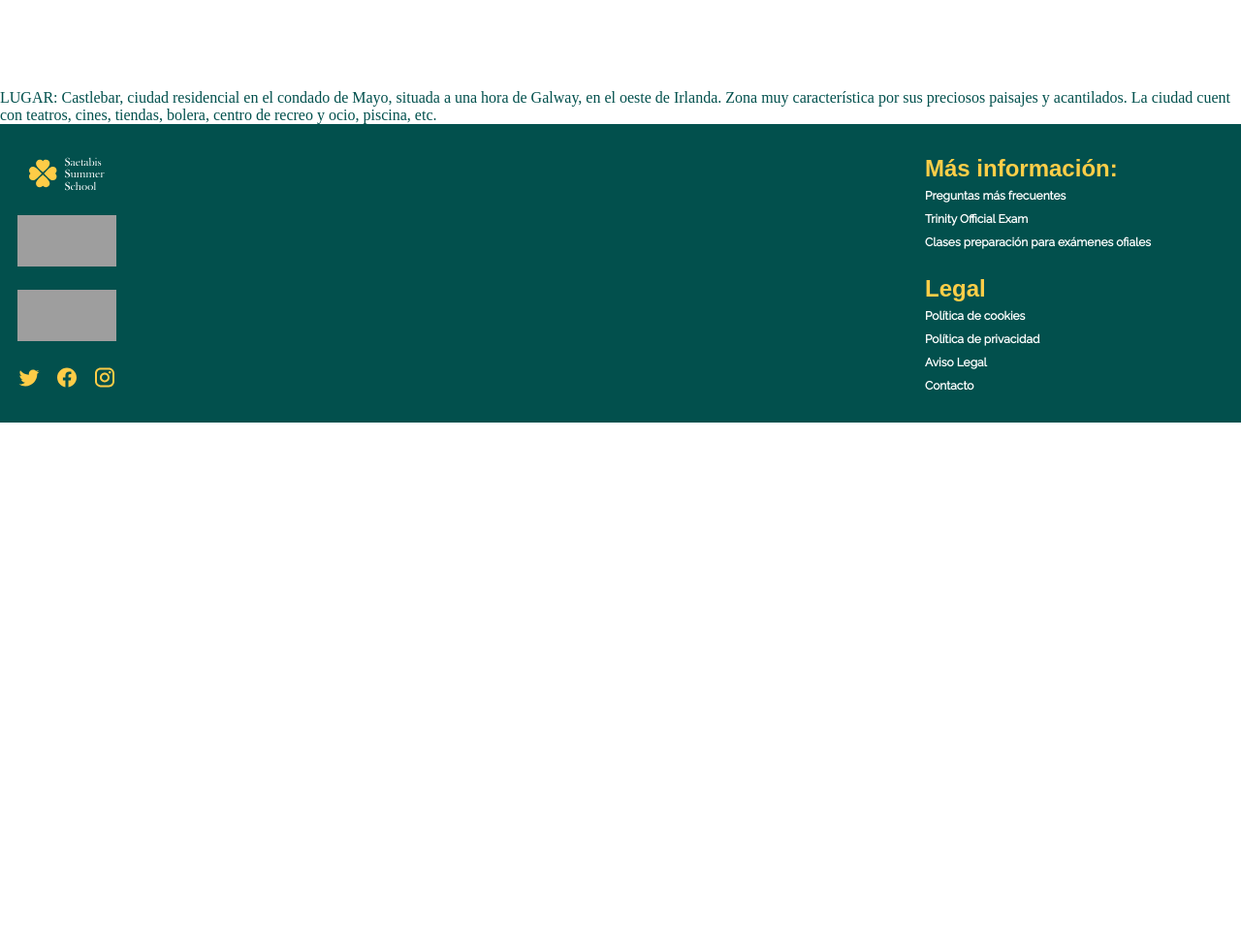
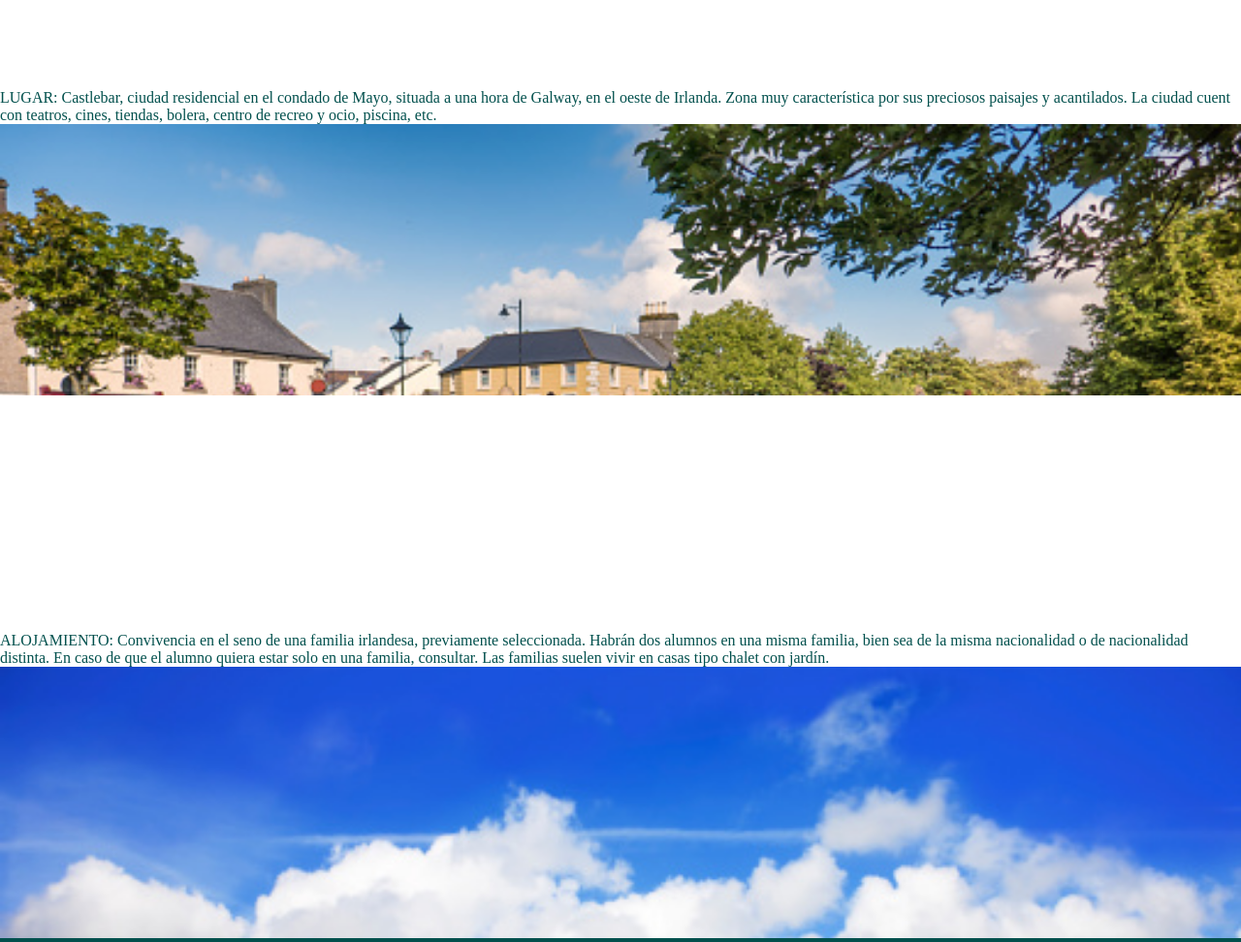
Before and after one commit to ggonzaloo10/Proyecto-Beta, a website built with Parcel: page src/pages/info.html in a window 1280 px wide. Shown: the part 1100-2072 px from the top of the page at 97% size. Before the commit the page ends 1537 px from the top, so only its background shows below. Built offline with nearby package versions, Linux system fonts and the light colour scheme; grey boxes are pictures that could not be loaded.

Commit message:
Problem con main.js
Intentando añadir main.js a todos los html ha dejado de funcionar

```diff
--- a/src/js/main.js
+++ b/src/js/main.js
@@ -1,5 +1,3 @@
-import { saludar } from "./module.js";
-
 console.log(saludar())
 
     document.getElementById("burger").addEventListener("click", (event) => {
--- a/src/pages/info.html
+++ b/src/pages/info.html
@@ -69,6 +69,16 @@
                 cines, tiendas, bolera, centro de recreo y ocio, piscina, etc.
             </p>
         </div>
+        <div class="card card--castlebar"></div>
+        <div class="card">
+            <p>
+                ALOJAMIENTO:
+                Convivencia en el seno de una familia irlandesa, previamente seleccionada. Habrán dos alumnos en una
+                misma familia, bien sea de la misma nacionalidad o de nacionalidad distinta. En caso de que el alumno
+                quiera estar solo en una familia, consultar. Las familias suelen vivir en casas tipo chalet con jardín.
+            </p>
+        </div>
+        <div class="card card--casas"></div>
     </div>
 
 
@@ -110,6 +120,7 @@
 
     </footer>
     <script src="../js/styles.js" type="module"></script>
+    <script src="../js/main.js" type="module"></script>
 </body>
 
 </html>
--- a/src/sass/components.scss
+++ b/src/sass/components.scss
@@ -47,9 +47,19 @@
   &--contact{
       background-image: url(https://media.istockphoto.com/photos/taking-in-the-sights-picture-id889513382?k=20&m=889513382&s=612x612&w=0&h=OYF0XtV4O2k87CFwRcGAPQq9SxCHitrvWNrAKSrdHO8=);
   }
+
   &--infospacer{
     background-image: url(../img/students-talking.png);
-}
+  }
+
+  &--castlebar{
+    background-image: url(../img/castlebar.png);
+  }
+
+  &--casas{
+    background-image: url(../img/casas-irlandesas.png);
+  }
+
 }
 
 .info-prog{
```
Also changed, not shown: src/pages/index.html (+4 -3 lines), dist/index.html, src/img/casas-irlandesas.png (added), src/img/castlebar.png (added).
